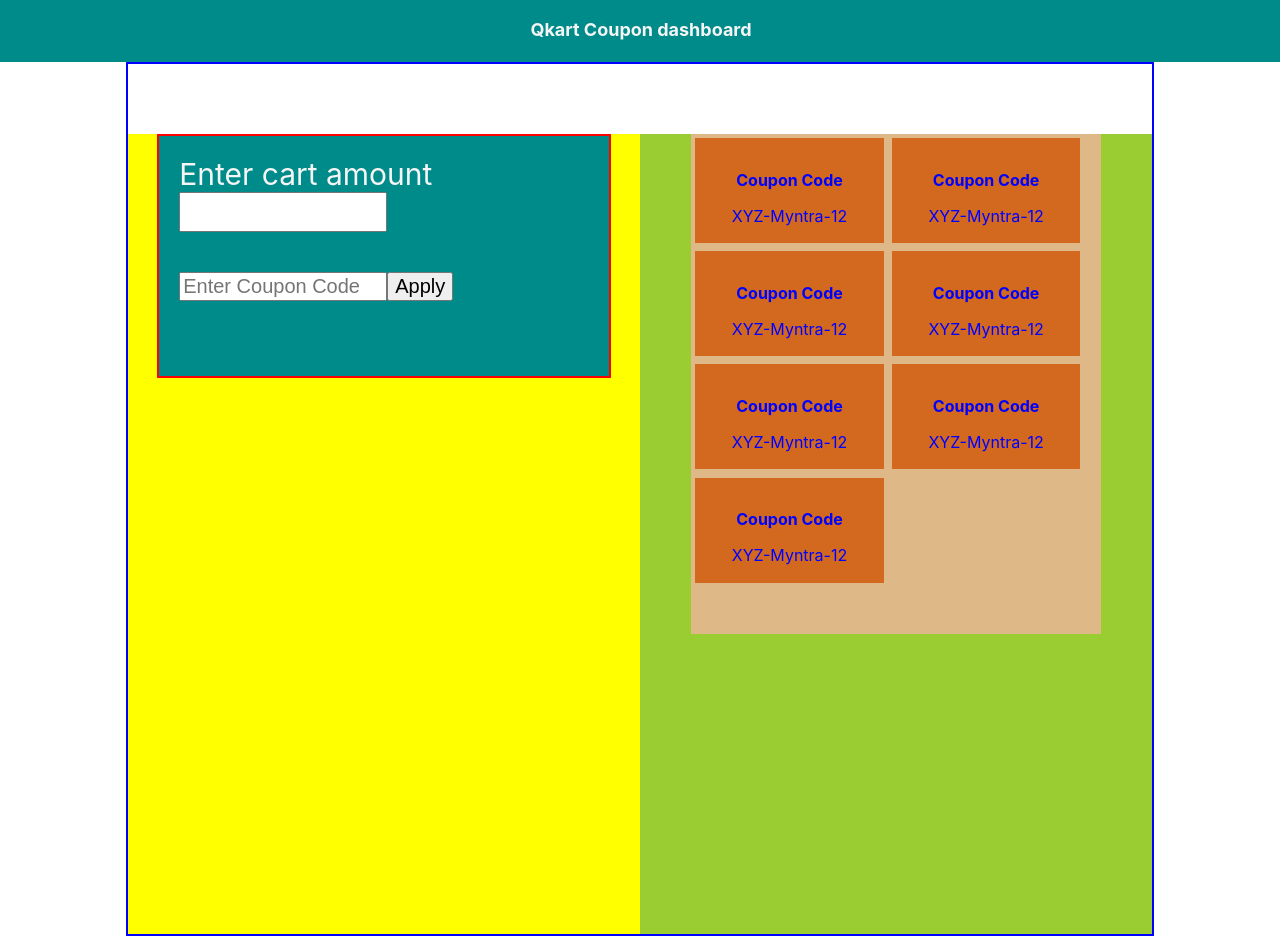
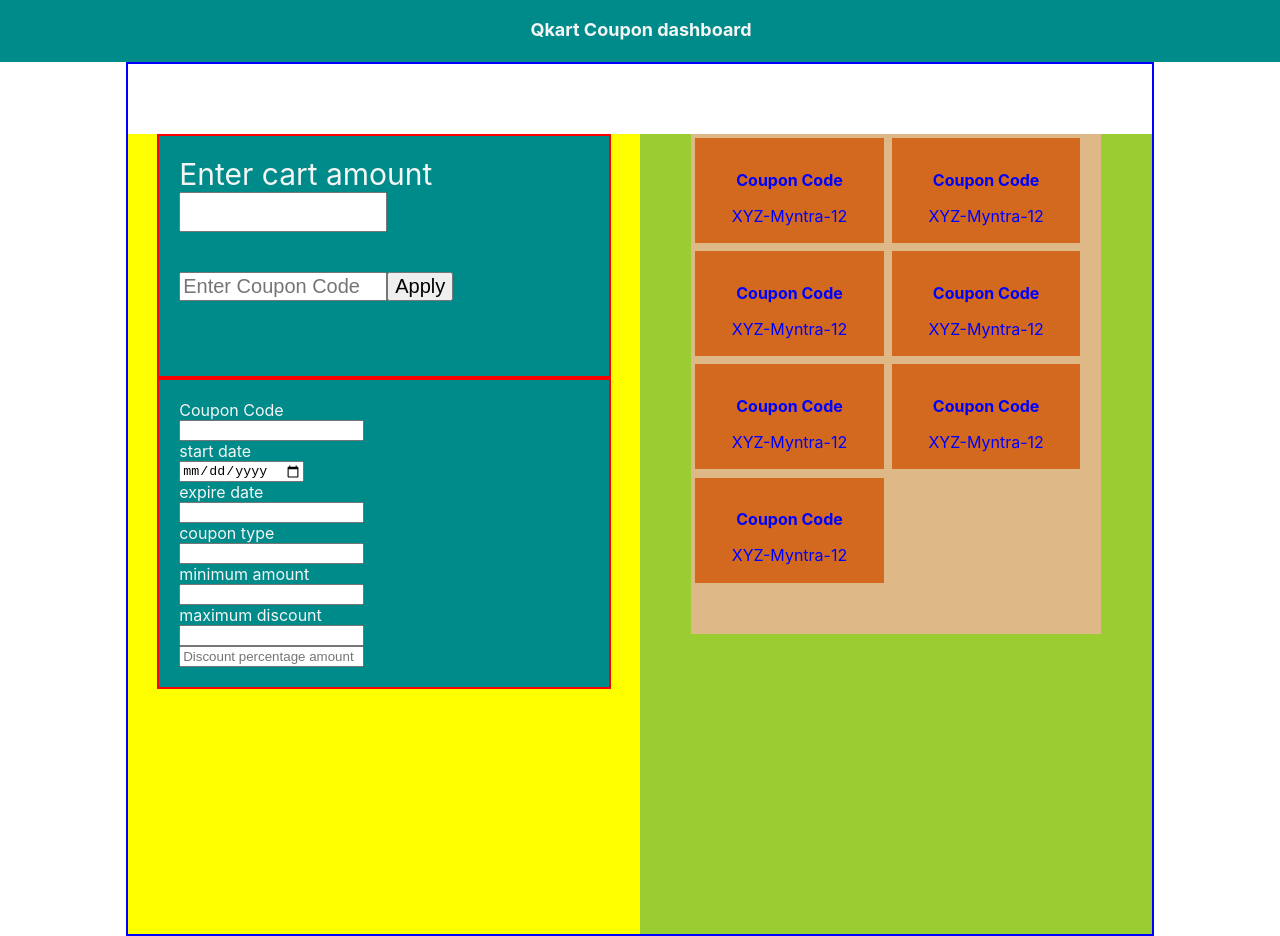
Before and after one commit to BaliSutej/qkart-coupon-frontend, a React (Create React App) app: page / in a window 1280 px wide. Built offline with nearby package versions, Linux system fonts and the light colour scheme.

Commit message:
Added CreateCoupon component

```diff
--- a/src/App.js
+++ b/src/App.js
@@ -2,6 +2,7 @@ import react from 'react';
 import './App.css';
 import ApplyCoupon from './components/ApplyCoupon';
 import AllCoupons from './components/AllCoupons';
+import CreateCoupon from './components/CreateCoupon';
 
 class App extends react.Component {
 
@@ -18,6 +19,7 @@ class App extends react.Component {
         <div id='dashboard'>
           <div id='left'>
             <ApplyCoupon></ApplyCoupon>
+            <CreateCoupon></CreateCoupon>
           </div>
           <div id='right'>
             <AllCoupons></AllCoupons>
--- a/src/components/CreateCoupon.js
+++ b/src/components/CreateCoupon.js
@@ -0,0 +1,37 @@
+import react from 'react';
+import './CreateCouponStyle.css';
+
+class CreateCoupon extends react.Component {
+
+    constructor(props){
+        super(props);
+        this.state = {
+            type:"percentage"
+        }
+    }
+
+
+    render() {
+        return (
+            <>
+                <div id="createcoupon-cmpt">
+                    <form>
+                        Coupon Code <input type="text"></input>
+                        start date <input type="date"></input>
+                        expire date <input type="text"></input>
+                        coupon type <input type="text"></input>
+                        minimum amount <input type="text"></input>
+                        {(this.state.type === "flat"? "discount amount" : "maximum discount")}
+                        <input type="text"></input>
+                        {(this.state.type === "percentage"? <input placeholder='Discount percentage amount' type="text"></input>:null)}
+
+                    </form>
+                </div>
+
+            </>
+        )
+    }
+
+}
+
+export default CreateCoupon;
--- a/src/components/CreateCouponStyle.css
+++ b/src/components/CreateCouponStyle.css
@@ -0,0 +1,13 @@
+#createcoupon-cmpt{
+    border: 2px solid red;
+    min-height: 200px;
+    width: 80%;
+    margin: auto;
+    background-color: darkcyan;
+    color: whitesmoke;
+    padding: 20px;
+}
+
+#createcoupon-cmpt input{
+    display: block;
+}
```
